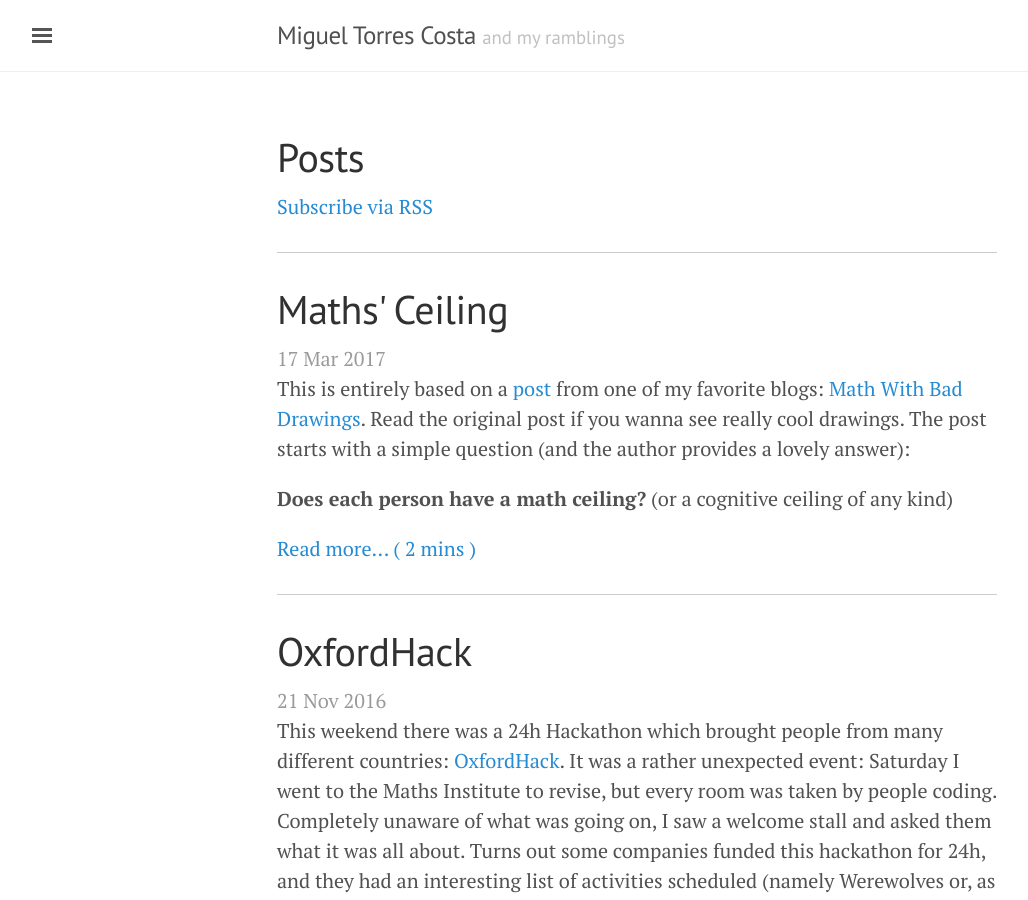
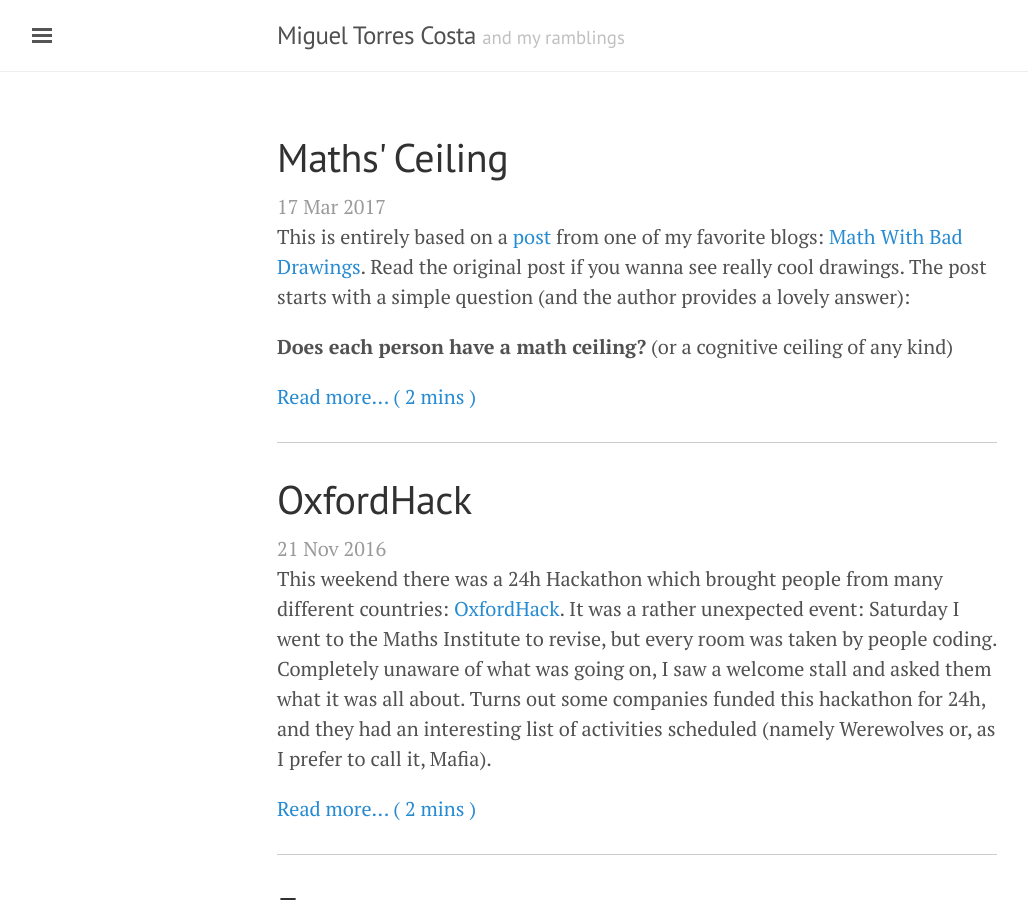
Before and after one commit to migueltorrescosta/migueltorrescosta.github.io, a Jekyll site: the page built from page_Posts.md, in a window 1280 px wide and 900 px high. Shown: the whole window, without its empty margins (3-1031 px from the left). Built offline with Jekyll 4.4.1, drawn with Linux system fonts in a browser that asks for light colours; nearby versions of some CDN libraries.

Commit message:
Simplified the look of the Posts page

```diff
--- a/page_Posts.md
+++ b/page_Posts.md
@@ -1,21 +1,14 @@
 ---
-layout: page
+layout: default
 title: Posts
 permalink: /posts/
 published: true
 ---
 
-<div id="contact-list" style="text-align: left" display="inline">
-  <a href="/atom.xml">
-    Subscribe via RSS
-  </a>
-</div>
 
-<p>
 
 <div class="posts">
   {% for post in site.posts %}
-    <hr>
     <h1>{{ post.title }}</h1>
     <span class="post-date" display="inline">{{ post.date | date_to_string }}</span>
     {{ post.excerpt }}
@@ -27,9 +20,9 @@ published: true
         {{ words | divided_by:220 }} mins
       {% endif %} )
     </a>
+    <hr>
   {% endfor %}
 </div>
-
 
 <!--
 <div class="posts">
```
Also changed, not shown: 404.md (+5 -3 lines).
